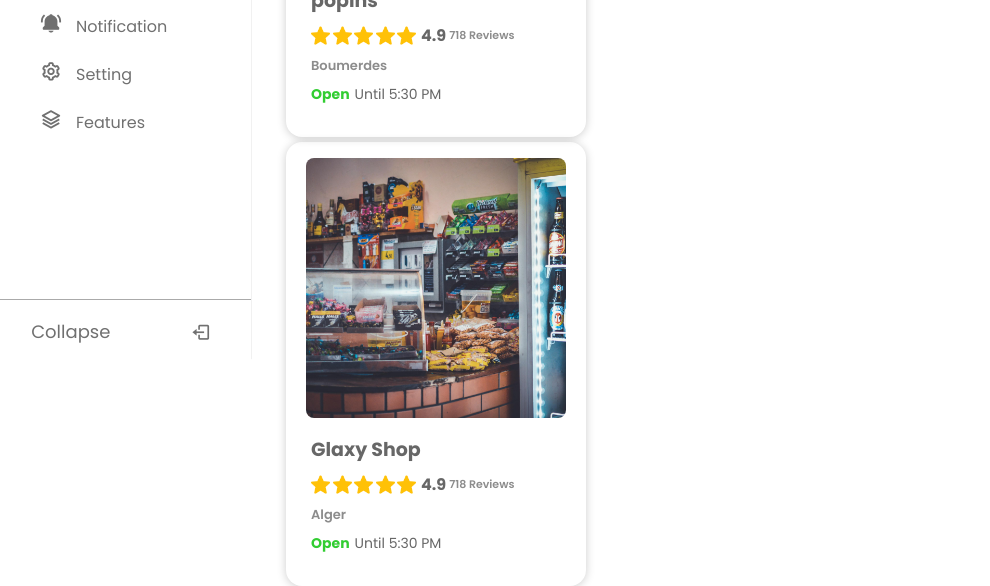
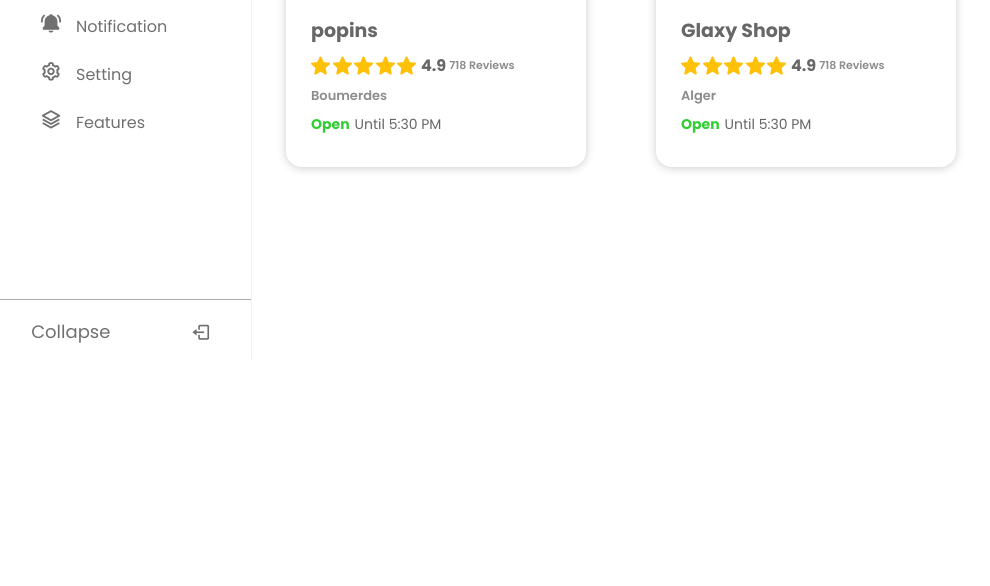
Before and after one commit to Friizor/GuideMe, a PHP site: page /app/app.php in a window 1280 px wide. Shown: the part 441-1027 px from the top of the page, without its empty margins (9-999 px from the left). After the commit the page ends 800 px from the top, so only its background shows below. Run offline with PHP 8.4, Linux system fonts and the light colour scheme; data comes from the database, SQL or seed files in the repository.

Commit message:
fix something in css everything okey don't worry

```diff
--- a/css/sideStyle3.css
+++ b/css/sideStyle3.css
@@ -1,7 +1,12 @@
 .card-list {
-  gap: 80px;
+  /* display: grid;
+  grid-template-columns: repeat(auto-fill, minmax(280px, 1fr)); */
+  display: flex;
+  flex-wrap: wrap;
+  max-width: 1250px;
+  margin: 30px auto;
+  gap: 50px;
 }
-
 .trend {
     height: fit-content;
     width: 300px;
```
Also changed, not shown: app/duplin.jpg (deleted), app/kiosk.jpg (deleted), app/the snug.jpg (deleted).
